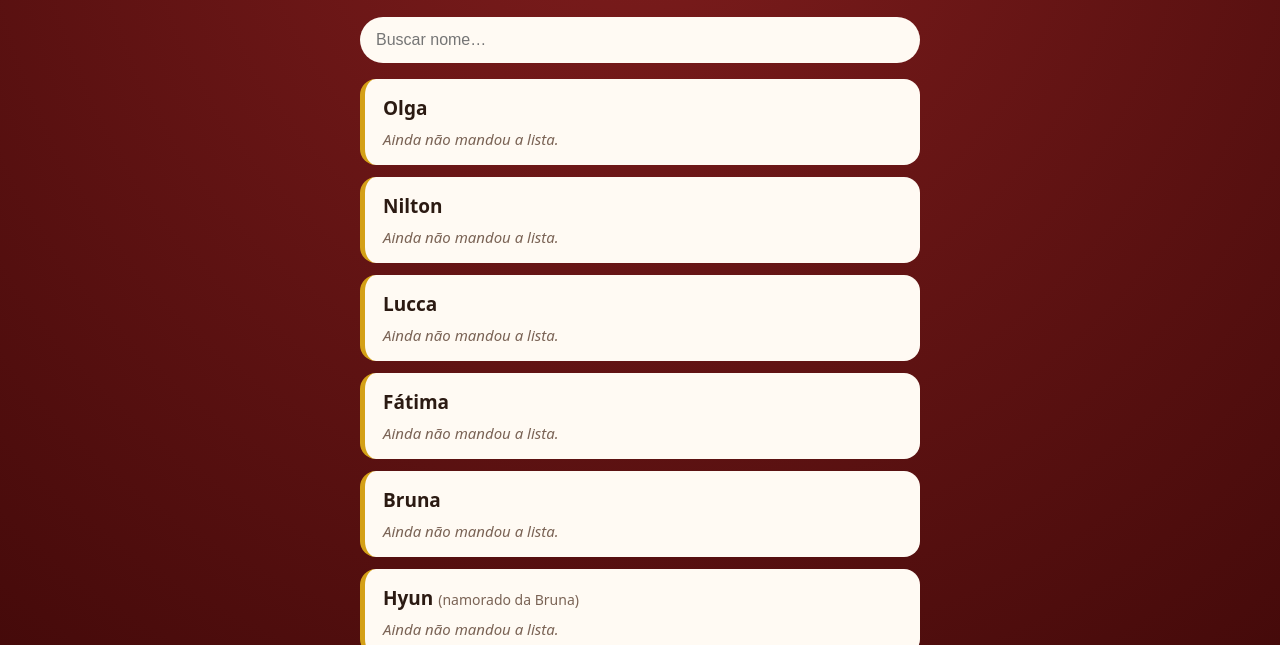
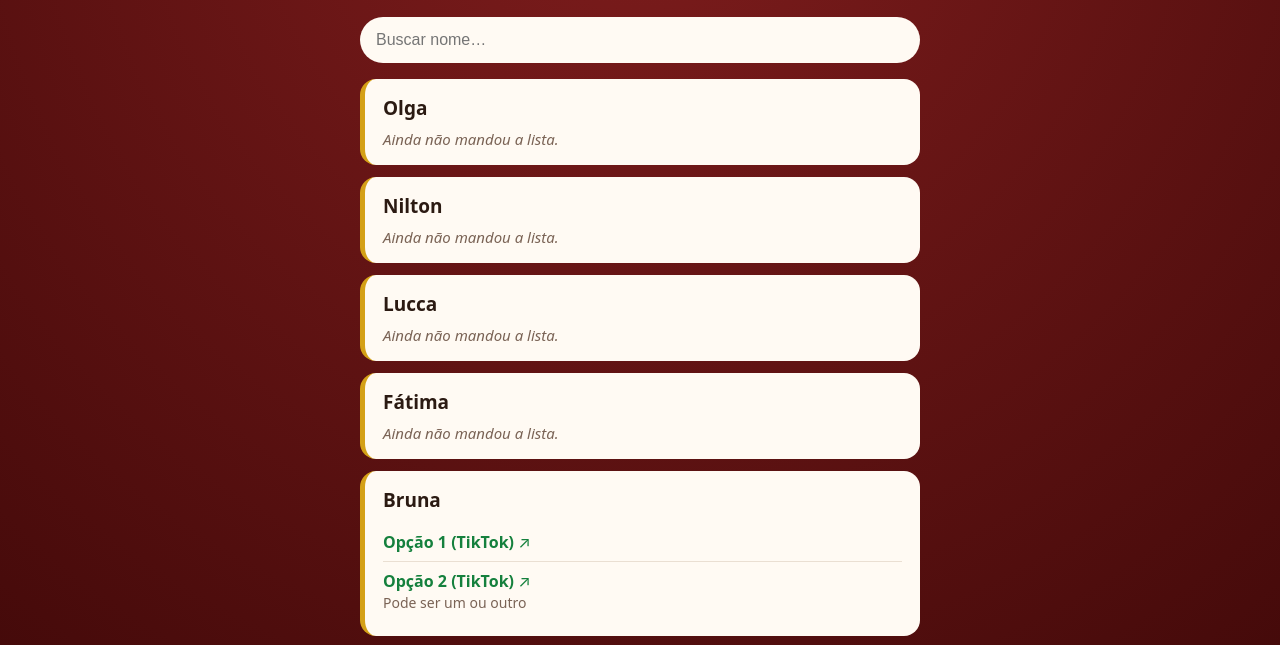
Before and after one commit to brunaandrielisilva/Sorteio, a plain HTML site: page lista.html in a window 1280 px wide. Shown: the part 152-797 px from the top of the page. Drawn offline with Linux system fonts and the light colour scheme.

Commit message:
Lista: pedidos da Bruna
Co-Authored-By: Claude Opus 5.5 <noreply@anthropic.com>

```diff
--- a/lista.html
+++ b/lista.html
@@ -78,7 +78,10 @@
     { n: "Nilton", d: [] },
     { n: "Lucca", d: [] },
     { n: "Fátima", d: [] },
-    { n: "Bruna", d: [] },
+    { n: "Bruna", d: [
+      { t: "Opção 1 (TikTok)", u: "https://vt.tiktok.com/ZS9PLBvAhjw3d-OOVxn/" },
+      { t: "Opção 2 (TikTok)", u: "https://vt.tiktok.com/ZS9PLS12meSPU-mse86/", o: "Pode ser um ou outro" }
+    ] },
     { n: "Hyun", i: "namorado da Bruna", d: [] },
     { n: "Thabattn", d: [] },
     { n: "Mari", i: "namorada do Lucca", d: [] },
```
